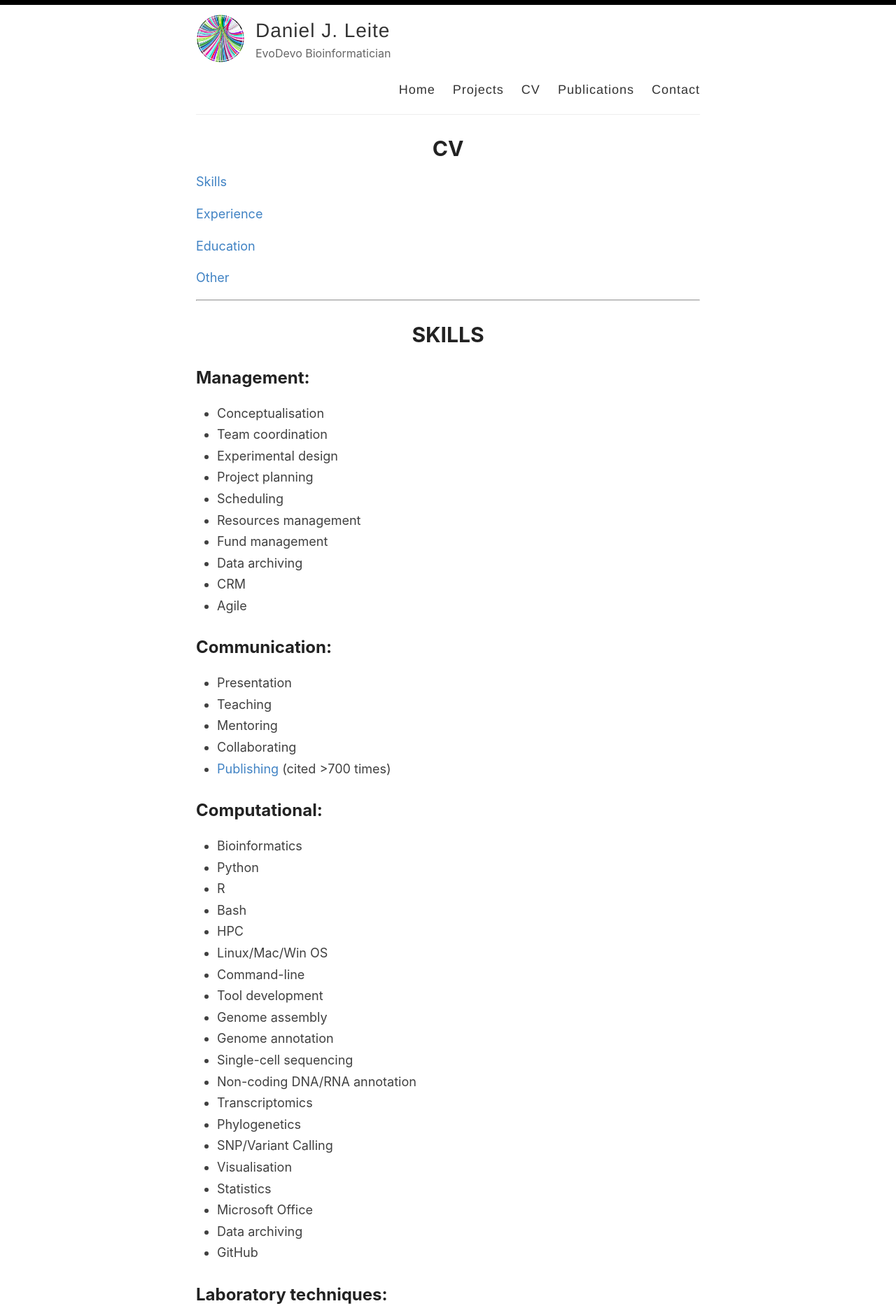
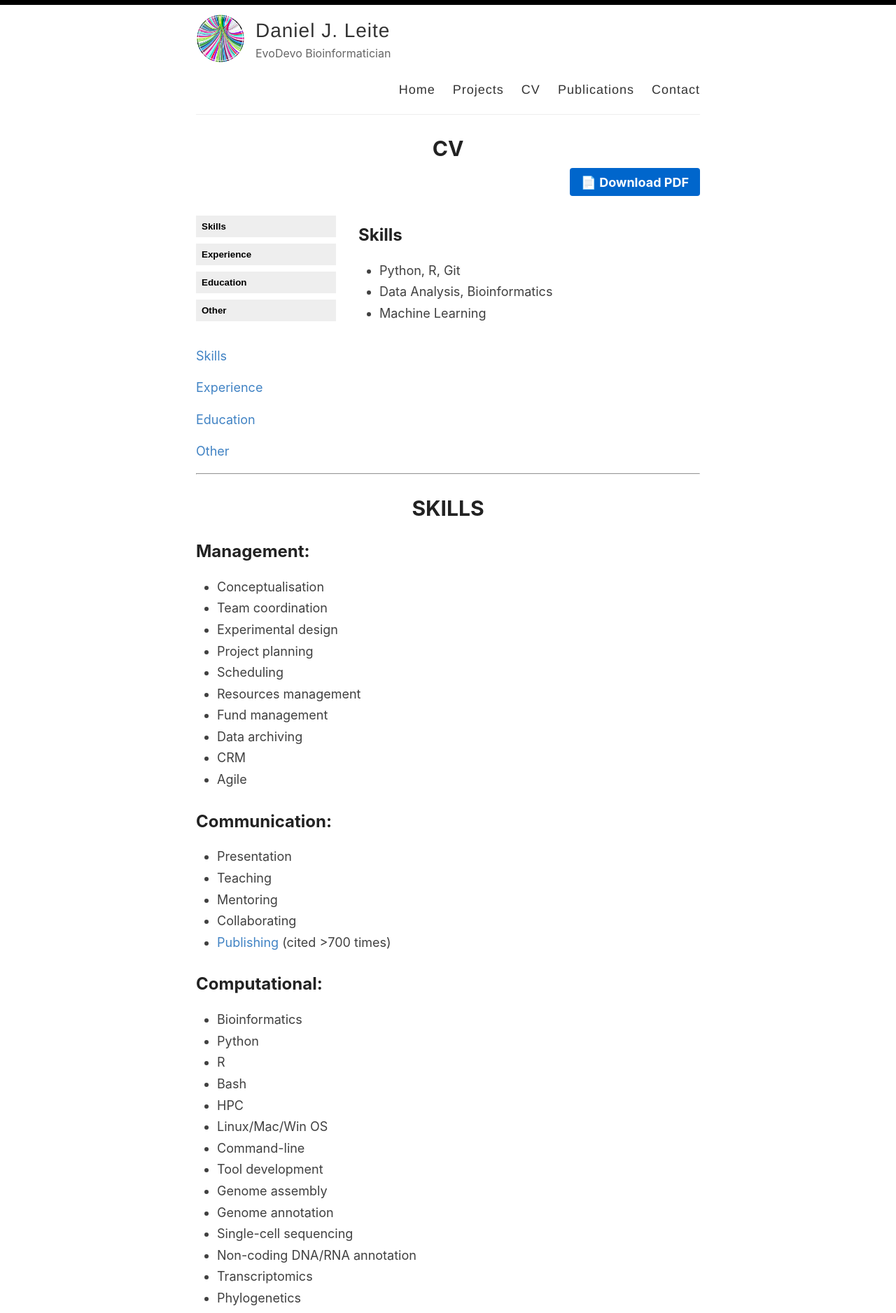
Before and after one commit to djleite/djleite.github.io, a Jekyll site: the page built from _pages/cv.md, in a window 1280 px wide. Shown: the top 1876 px of the page at 70% size. Built offline with Jekyll 4.4.1, drawn with Linux system fonts in a browser that asks for light colours.

Commit message:
change cv

```diff
--- a/_pages/cv.md
+++ b/_pages/cv.md
@@ -3,6 +3,129 @@
 title: CV
 permalink: /cv/
 ---
+<!-- PDF Download Button -->
+<div style="text-align: right; margin-bottom: 1rem;">
+  <a href="https://github.com/djleite/djleite.github.io/raw/main/assets/cv/Leite_CV.pdf" class="btn" download>
+    📄 Download PDF
+  </a>
+</div>
+
+<!-- Side Navigation -->
+<div style="display: flex; gap: 2rem;">
+  <aside style="min-width: 200px;">
+    <ul id="cvTabs" style="list-style: none; padding-left: 0;">
+      <li><button onclick="showTab('skills')">Skills</button></li>
+      <li><button onclick="showTab('experience')">Experience</button></li>
+      <li><button onclick="showTab('education')">Education</button></li>
+      <li><button onclick="showTab('other')">Other</button></li>
+    </ul>
+  </aside>
+
+  <!-- CV Content Panels -->
+  <section style="flex: 1;">
+    <div id="skills" class="cv-tab">
+      <h2>Skills</h2>
+      <ul>
+        <li>Python, R, Git</li>
+        <li>Data Analysis, Bioinformatics</li>
+        <li>Machine Learning</li>
+      </ul>
+    </div>
+
+    <div id="experience" class="cv-tab" style="display:none;">
+      <h2>Experience</h2>
+
+      <!-- Expandable Job -->
+      <details>
+        <summary>
+          <strong>Postdoctoral Researcher</strong> – University of Example (2021–Present)
+        </summary>
+        <p>Conducted research on comparative genomics and developed custom pipelines for orthology analysis.</p>
+      </details>
+
+      <details>
+        <summary>
+          <strong>Bioinformatics Consultant</strong> – XYZ BioTech (2019–2021)
+        </summary>
+        <p>Provided consulting services for genome annotation and metagenomic data processing.</p>
+      </details>
+    </div>
+
+    <div id="education" class="cv-tab" style="display:none;">
+      <h2>Education</h2>
+      <div>
+        <strong>PhD in Evolutionary Biology</strong><br>
+        University of Science (2015–2019)
+      </div>
+      <div style="margin-top: 1rem;">
+        <strong>BSc in Genetics</strong><br>
+        University of Life (2011–2014)
+      </div>
+    </div>
+
+    <div id="other" class="cv-tab" style="display:none;">
+      <h2>Other</h2>
+      <p>Volunteering, conference presentations, etc.</p>
+    </div>
+  </section>
+</div>
+
+<!-- Styles -->
+<style>
+  #cvTabs li {
+    margin-bottom: 0.5rem;
+  }
+  #cvTabs button {
+    width: 100%;
+    padding: 0.5rem;
+    background: #eee;
+    border: none;
+    cursor: pointer;
+    text-align: left;
+    font-weight: bold;
+  }
+  #cvTabs button:hover {
+    background: #ddd;
+  }
+
+  details summary {
+    cursor: pointer;
+    font-size: 1.1rem;
+    margin-bottom: 0.25rem;
+  }
+
+  details p {
+    margin: 0.5rem 0 1rem 1rem;
+    line-height: 1.5;
+  }
+
+  .btn {
+    background: #0066cc;
+    color: white;
+    padding: 0.6rem 1rem;
+    border-radius: 4px;
+    text-decoration: none;
+    font-weight: bold;
+  }
+</style>
+
+<!-- JS for Tab Switching -->
+<script>
+  function showTab(tabId) {
+    const tabs = document.querySelectorAll(".cv-tab");
+    tabs.forEach(tab => tab.style.display = "none");
+
+    const selected = document.getElementById(tabId);
+    if (selected) selected.style.display = "block";
+  }
+
+  // Optionally show first tab by default
+  document.addEventListener("DOMContentLoaded", () => {
+    showTab('skills');
+  });
+</script>
+
+
 
 [Skills](/cv#skills)
 
```
Also changed, not shown: 1 other file.
